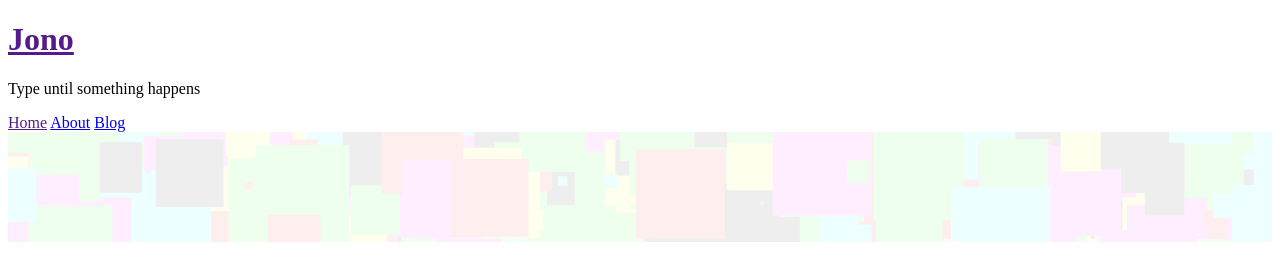
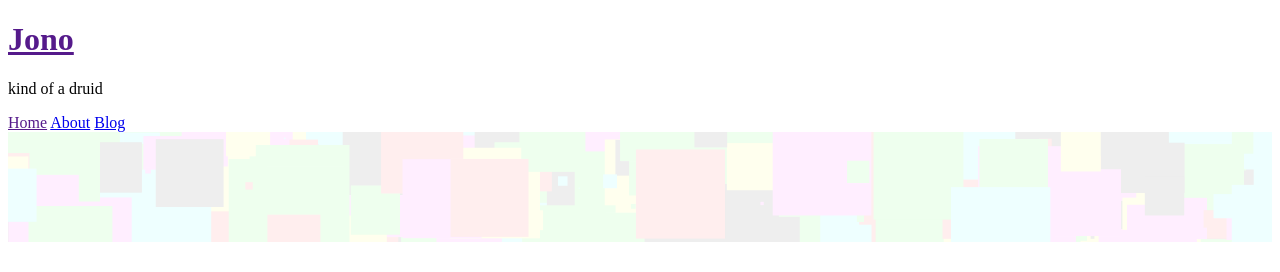
Before and after one commit to foopod/blog-2.0, a Jekyll site: the page built from about.md, in a window 1280 px wide. Shown: the top 272 px of the page. Built offline with Jekyll 4.4.1, drawn with Linux system fonts in a browser that asks for light colours; some web fonts are replaced.

Commit message:
changed description

```diff
--- a/_config.yml
+++ b/_config.yml
@@ -7,8 +7,8 @@ permalink:        pretty
 
 # Setup
 title:            Jono
-tagline:          'a kind of druid'
-description:      'Type until something happens'
+tagline:          'kind of a druid'
+description:      'kind of a druid'
 url:              https://jono.tech
 baseurl:          /
 
```
